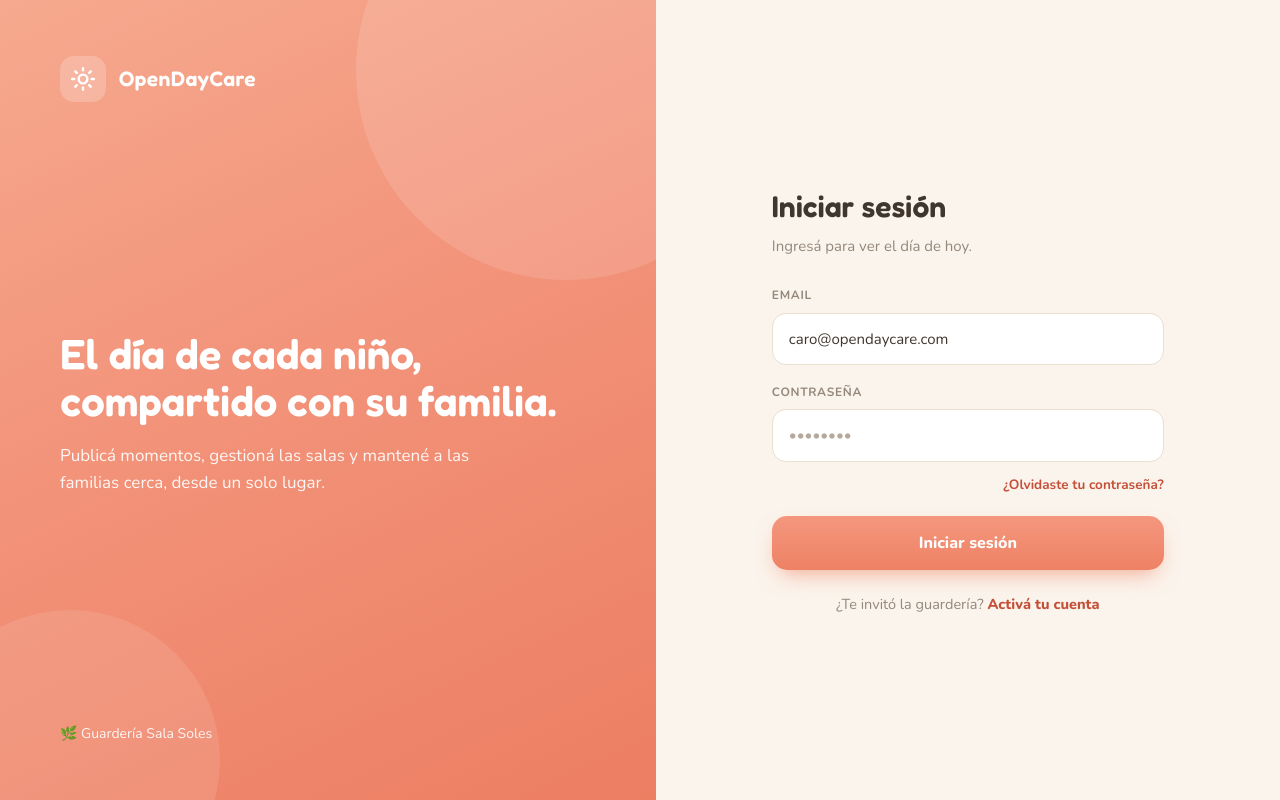
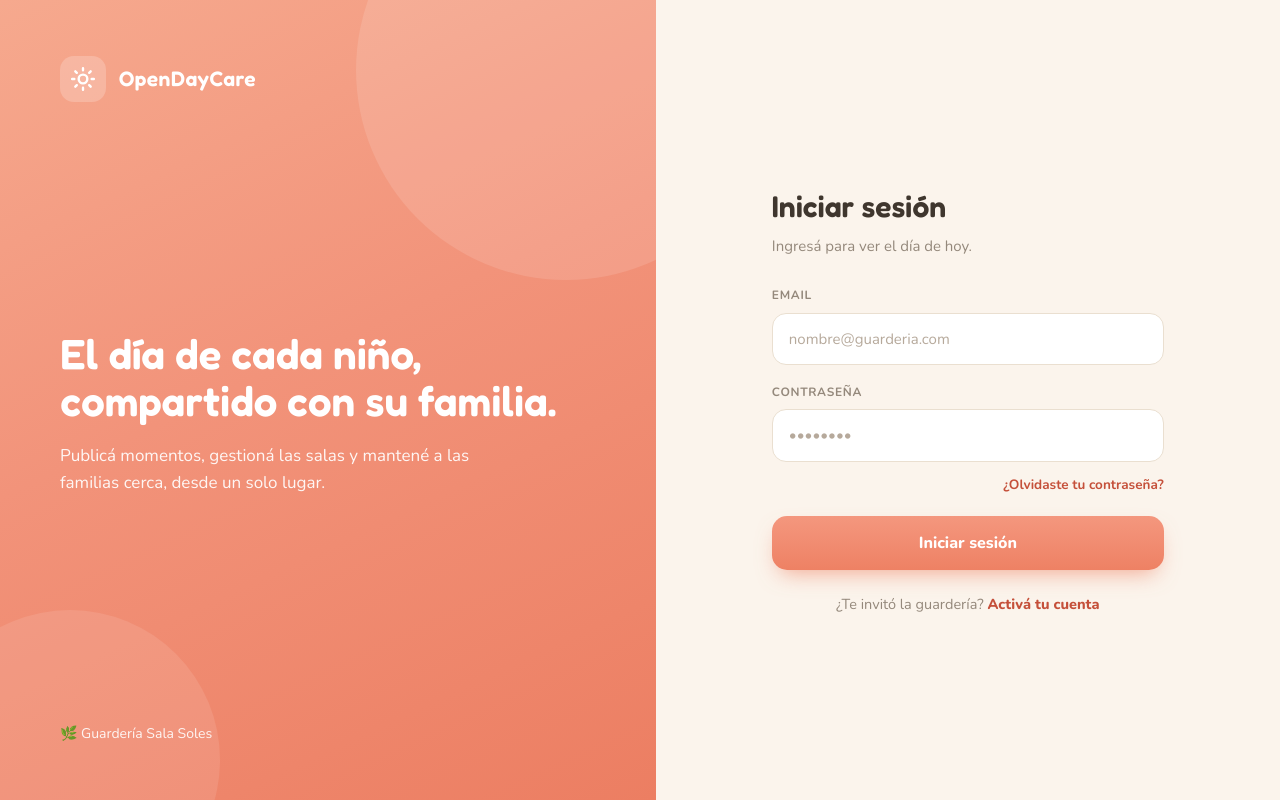
Before and after one commit to DiegoDom/opencode-daycare, a Next.js app: page /login in a window 1280 px wide. Built offline with nearby package versions, Linux system fonts and the light colour scheme; no server answers.

Commit message:
Login N logout

```diff
--- a/app/(auth)/login/page.tsx
+++ b/app/(auth)/login/page.tsx
@@ -1,7 +1,13 @@
 import { LogoIcon } from "@/components/icons";
 import LoginForm from "@/components/login-form";
+import { safeRedirectPath } from "@/lib/auth";
 
-export default function LoginPage() {
+export default async function LoginPage({ searchParams }: PageProps<"/login">) {
+  const params = await searchParams;
+  const next = safeRedirectPath(
+    typeof params.next === "string" ? params.next : undefined,
+  );
+
   return (
     <div className="grid min-h-screen bg-[#FBF4EC] lg:grid-cols-[1.05fr_1fr]">
       <div className="flex items-center gap-[13px] px-6 pb-5 pt-7 lg:hidden">
@@ -45,7 +51,7 @@ export default function LoginPage() {
 
       <div className="flex items-center justify-center p-10">
         <div className="w-full max-w-[392px]">
-          <LoginForm />
+          <LoginForm next={next} />
         </div>
       </div>
     </div>
--- a/components/login-form.tsx
+++ b/components/login-form.tsx
@@ -1,34 +1,69 @@
+"use client";
+
 import Link from "next/link";
+import { useActionState } from "react";
 
-export default function LoginForm() {
+import { loginAction, type LoginState } from "@/lib/auth-actions";
+
+const INITIAL_STATE: LoginState = {};
+
+export default function LoginForm({ next }: { next: string }) {
+  const [state, formAction, isPending] = useActionState(loginAction, INITIAL_STATE);
+
   return (
-    <div>
+    <form action={formAction} noValidate>
       <h2 className="mb-[6px] font-display text-[30px] font-semibold text-ink">
         Iniciar sesión
       </h2>
       <p className="mb-7 text-[15px] text-muted">Ingresá para ver el día de hoy.</p>
 
+      <input type="hidden" name="next" value={next} />
+
       <div className="mb-[9px] text-[12px] font-bold tracking-[0.7px] text-muted">
         EMAIL
       </div>
       <input
+        name="email"
         type="email"
-        defaultValue="caro@opendaycare.com"
+        required
+        placeholder="nombre@guarderia.com"
         aria-label="Correo electrónico"
-        className="mb-[18px] w-full rounded-[14px] border-[1.5px] border-[#EADFD0] bg-white px-4 py-[14px] text-[15px] text-ink placeholder:text-[#B6A99B]"
+        aria-invalid={state.fieldErrors?.email ? true : undefined}
+        className={`w-full rounded-[14px] border-[1.5px] bg-white px-4 py-[14px] text-[15px] text-ink placeholder:text-[#B6A99B] ${
+          state.fieldErrors?.email
+            ? "mb-[6px] border-terracotta"
+            : "mb-[18px] border-[#EADFD0]"
+        }`}
       />
+      {state.fieldErrors?.email && (
+        <p role="alert" className="mb-[14px] text-[13px] font-semibold text-terracotta-deep">
+          {state.fieldErrors.email}
+        </p>
+      )}
 
       <div className="mb-2 text-[12px] font-bold tracking-[0.7px] text-muted">
         CONTRASEÑA
       </div>
       <input
+        name="password"
         type="password"
+        required
         placeholder="••••••••"
         aria-label="Contraseña"
-        className="mb-[10px] w-full rounded-[14px] border-[1.5px] border-[#EADFD0] bg-white px-4 py-[14px] text-[15px] text-ink placeholder:text-[#B6A99B]"
+        aria-invalid={state.fieldErrors?.password ? true : undefined}
+        className={`w-full rounded-[14px] border-[1.5px] bg-white px-4 py-[14px] text-[15px] text-ink placeholder:text-[#B6A99B] ${
+          state.fieldErrors?.password
+            ? "mb-[6px] border-terracotta"
+            : "mb-[10px] border-[#EADFD0]"
+        }`}
       />
+      {state.fieldErrors?.password && (
+        <p role="alert" className="mb-[12px] text-[13px] font-semibold text-terracotta-deep">
+          {state.fieldErrors.password}
+        </p>
+      )}
 
-      <div className="mb-5 text-right">
+      <div className={state.error ? "mb-[14px] text-right" : "mb-5 text-right"}>
         <button
           type="button"
           className="cursor-pointer text-[13.5px] font-bold text-terracotta-deep"
@@ -37,9 +72,20 @@ export default function LoginForm() {
         </button>
       </div>
 
+      {state.error && (
+        <p
+          role="alert"
+          className="mb-4 rounded-[12px] bg-badge-coral-bg px-4 py-[11px] text-[13.5px] font-semibold text-badge-coral"
+        >
+          {state.error}
+        </p>
+      )}
+
       <button
-        type="button"
-        className="block w-full cursor-pointer rounded-[15px] bg-gradient-to-b from-peach to-coral py-[15px] text-center text-[16px] font-extrabold text-white shadow-[0_10px_22px_-8px_rgba(238,129,100,0.7)]"
+        type="submit"
+        disabled={isPending}
+        aria-busy={isPending}
+        className="block w-full cursor-pointer rounded-[15px] bg-gradient-to-b from-peach to-coral py-[15px] text-center text-[16px] font-extrabold text-white shadow-[0_10px_22px_-8px_rgba(238,129,100,0.7)] disabled:cursor-progress disabled:opacity-70"
       >
         Iniciar sesión
       </button>
@@ -53,6 +99,6 @@ export default function LoginForm() {
           Activá tu cuenta
         </Link>
       </p>
-    </div>
+    </form>
   );
 }
--- a/components/sidebar/index.tsx
+++ b/components/sidebar/index.tsx
@@ -1,17 +1,19 @@
 "use client";
 
-import { useEffect, useState } from "react";
+import { useEffect, useState, useTransition } from "react";
 import { usePathname } from "next/navigation";
 import { CloseIcon, MenuIcon } from "../icons";
 import { Brand } from "./brand";
 import type { NavId } from "./nav";
 import { SidebarContent } from "./sidebar-content";
 import type { SidebarUser } from "./user-footer";
+import { logoutAction } from "@/lib/auth-actions";
 
 export type { SidebarUser } from "./user-footer";
 
 export default function Sidebar({ user }: { user: SidebarUser }) {
   const [open, setOpen] = useState(false);
+  const [isPending, startTransition] = useTransition();
   const pathname = usePathname();
   const active: NavId | undefined =
     pathname === "/" ? "feed" : pathname.startsWith("/kids") ? "kids" : undefined;
@@ -33,10 +35,19 @@ export default function Sidebar({ user }: { user: SidebarUser }) {
     };
   }, [open]);
 
+  const closeMobile = () => setOpen(false);
+
+  const handleLogout = () => {
+    closeMobile();
+    startTransition(async () => {
+      await logoutAction();
+    });
+  };
+
   return (
     <>
       <aside className="hidden w-[248px] flex-none flex-col border-r border-line bg-card px-4 py-6 lg:sticky lg:top-0 lg:flex lg:h-screen lg:py-6">
-        <SidebarContent user={user} active={active} />
+        <SidebarContent user={user} active={active} onAction={handleLogout} isPending={isPending} />
       </aside>
 
       <header className="sticky top-0 z-30 flex items-center gap-3 border-b border-line bg-card px-4 py-3 lg:hidden">
@@ -75,7 +86,8 @@ export default function Sidebar({ user }: { user: SidebarUser }) {
         <SidebarContent
           user={user}
           active={active}
-          onAction={() => setOpen(false)}
+          onAction={handleLogout}
+          isPending={isPending}
           brand={
             <div className="flex items-center justify-between">
               <Brand />
--- a/components/sidebar/sidebar-content.tsx
+++ b/components/sidebar/sidebar-content.tsx
@@ -9,9 +9,16 @@ interface SidebarContentProps {
   brand?: ReactNode;
   active?: NavId;
   onAction?: () => void;
+  isPending?: boolean;
 }
 
-export function SidebarContent({ user, brand = <Brand />, active, onAction }: SidebarContentProps) {
+export function SidebarContent({
+  user,
+  brand = <Brand />,
+  active,
+  onAction,
+  isPending,
+}: SidebarContentProps) {
   return (
     <>
       {brand}
@@ -20,7 +27,7 @@ export function SidebarContent({ user, brand = <Brand />, active, onAction }: Si
       </div>
       <Nav active={active} onNavigate={onAction} />
       <div className="mt-auto border-t border-line pt-3.5">
-        <UserFooter user={user} onAction={onAction} />
+        <UserFooter user={user} onAction={onAction} isPending={isPending} />
       </div>
     </>
   );
--- a/components/sidebar/user-footer.tsx
+++ b/components/sidebar/user-footer.tsx
@@ -6,7 +6,15 @@ export interface SidebarUser {
   role: string;
 }
 
-export function UserFooter({ user, onAction }: { user: SidebarUser; onAction?: () => void }) {
+export function UserFooter({
+  user,
+  onAction,
+  isPending,
+}: {
+  user: SidebarUser;
+  onAction?: () => void;
+  isPending?: boolean;
+}) {
   return (
     <div className="flex items-center gap-[11px] px-2 py-1.5">
       <div className="flex h-[38px] w-[38px] flex-none items-center justify-center rounded-full bg-avatar-sun font-display text-base font-semibold text-white">
@@ -21,7 +29,9 @@ export function UserFooter({ user, onAction }: { user: SidebarUser; onAction?: (
         onClick={onAction}
         title="Cerrar sesión"
         aria-label="Cerrar sesión"
-        className="flex h-8 w-8 flex-none items-center justify-center rounded-xl bg-canvas text-muted"
+        disabled={isPending}
+        aria-busy={isPending}
+        className="flex h-8 w-8 flex-none items-center justify-center rounded-xl bg-canvas text-muted disabled:opacity-60"
       >
         <LogoutIcon />
       </button>
```
